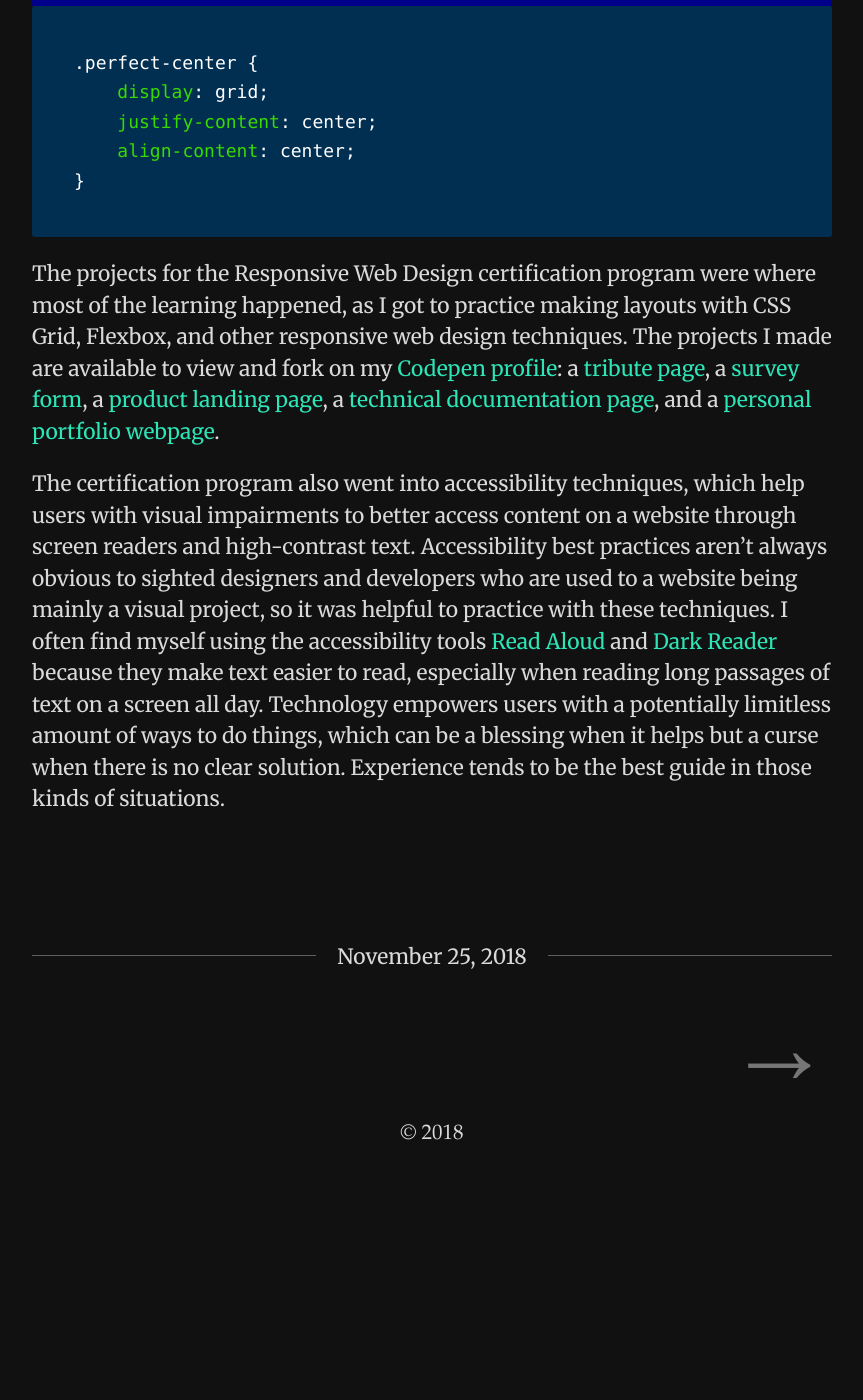
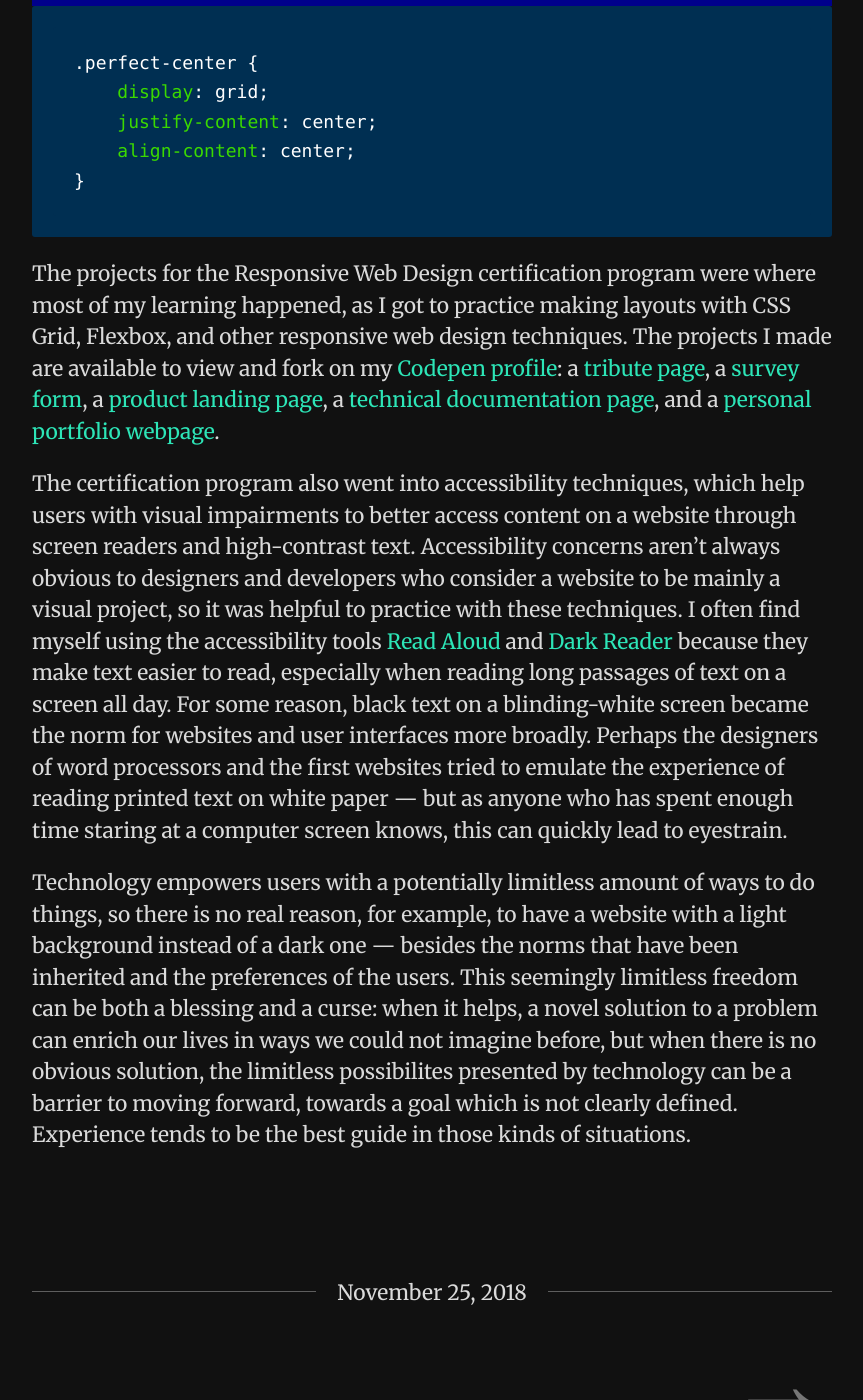
Before and after one commit to tmshkr/tmshkr.github.io, a Jekyll site: the page built from _posts/2018-11-25-responsive-design.md, in a window 1280 px wide and 1400 px high, scrolled down 2378 px. Shown: the whole window, without its empty margins (208-1071 px from the left). Built offline with Jekyll 4.4.1, drawn with Linux system fonts in a browser that asks for light colours; nearby versions of some CDN libraries; before the commit the page ends 3571 px from its top, so only the background shows below that; some of the changed text lies outside the part shown.

Commit message:
Update blog post

````diff
--- a/_posts/2018-11-25-responsive-design.md
+++ b/_posts/2018-11-25-responsive-design.md
@@ -31,7 +31,7 @@ there's always something to learn, as new features gain wider browser support.
 
 Flexbox and CSS grid are two (relatively) recent CSS features that I had shied away
 from before, due to the spotty browser support, but they are now [widely](https://caniuse.com/#feat=flexbox) [supported](https://caniuse.com/#feat=css-grid)
-by Chrome, Safari, Firefox, and Edge --- with Internet Explorer being discontinued,
+by Chrome, Safari, Firefox, and Edge. With Internet Explorer being discontinued,
 there isn't much of a reason to avoid using these extremely useful features that make frontend
 development easier, better, and more concise.
 
@@ -64,7 +64,7 @@ Perfectly Centered
 ```
 
 The projects for the Responsive Web Design certification program were where most
-of the learning happened, as I got to practice making layouts with CSS Grid, Flexbox,
+of my learning happened, as I got to practice making layouts with CSS Grid, Flexbox,
 and other responsive web design techniques. The projects I made are available to view and fork
 on my [Codepen profile](https://codepen.io/tmshkr/): a [tribute page](https://codepen.io/tmshkr/pen/vVXOvV), a [survey form](https://codepen.io/tmshkr/pen/QZPXew),
 a [product landing page](https://codepen.io/tmshkr/pen/MPdymB), a [technical documentation page](https://codepen.io/tmshkr/pen/oaKzNW),
@@ -72,12 +72,23 @@ and a [personal portfolio webpage](https://codepen.io/tmshkr/pen/vQEmJj).
 
 The certification program also went into accessibility techniques, which help users
 with visual impairments to better access content on a website through screen readers and
-high-contrast text. Accessibility best practices aren't always obvious to sighted
-designers and developers who are used to a website being mainly a visual project,
+high-contrast text. Accessibility concerns aren't always obvious to
+designers and developers who consider a website to be mainly a visual project,
 so it was helpful to practice with these techniques. I often find myself using the
 accessibility tools [Read Aloud](https://addon.readaloud.app/) and [Dark Reader](https://darkreader.org/)
 because they make text easier to read, especially when reading long passages
-of text on a screen all day. Technology empowers users with a potentially limitless
-amount of ways to do things, which can be a blessing when it helps but a curse
-when there is no clear solution. Experience tends to be the best guide in those
+of text on a screen all day. For some reason, black text on a blinding-white screen
+became the norm for websites and user interfaces more broadly. Perhaps the designers
+of word processors and the first websites tried to emulate the experience of reading printed text on white paper
+--- but as anyone who has spent enough time staring at a computer screen knows,
+this can quickly lead to eyestrain.
+
+Technology empowers users with a potentially limitless amount of ways to do things,
+so there is no real reason, for example, to have a website with a light background
+instead of a dark one --- besides the norms that have been inherited and the preferences
+of the users. This seemingly limitless freedom can be both a blessing and a curse:
+when it helps, a novel solution to a problem can enrich our lives in ways we could
+not imagine before, but when there is no obvious solution, the limitless possibilites
+presented by technology can be a barrier to moving forward, towards a goal which
+is not clearly defined. Experience tends to be the best guide in those
 kinds of situations.
````
